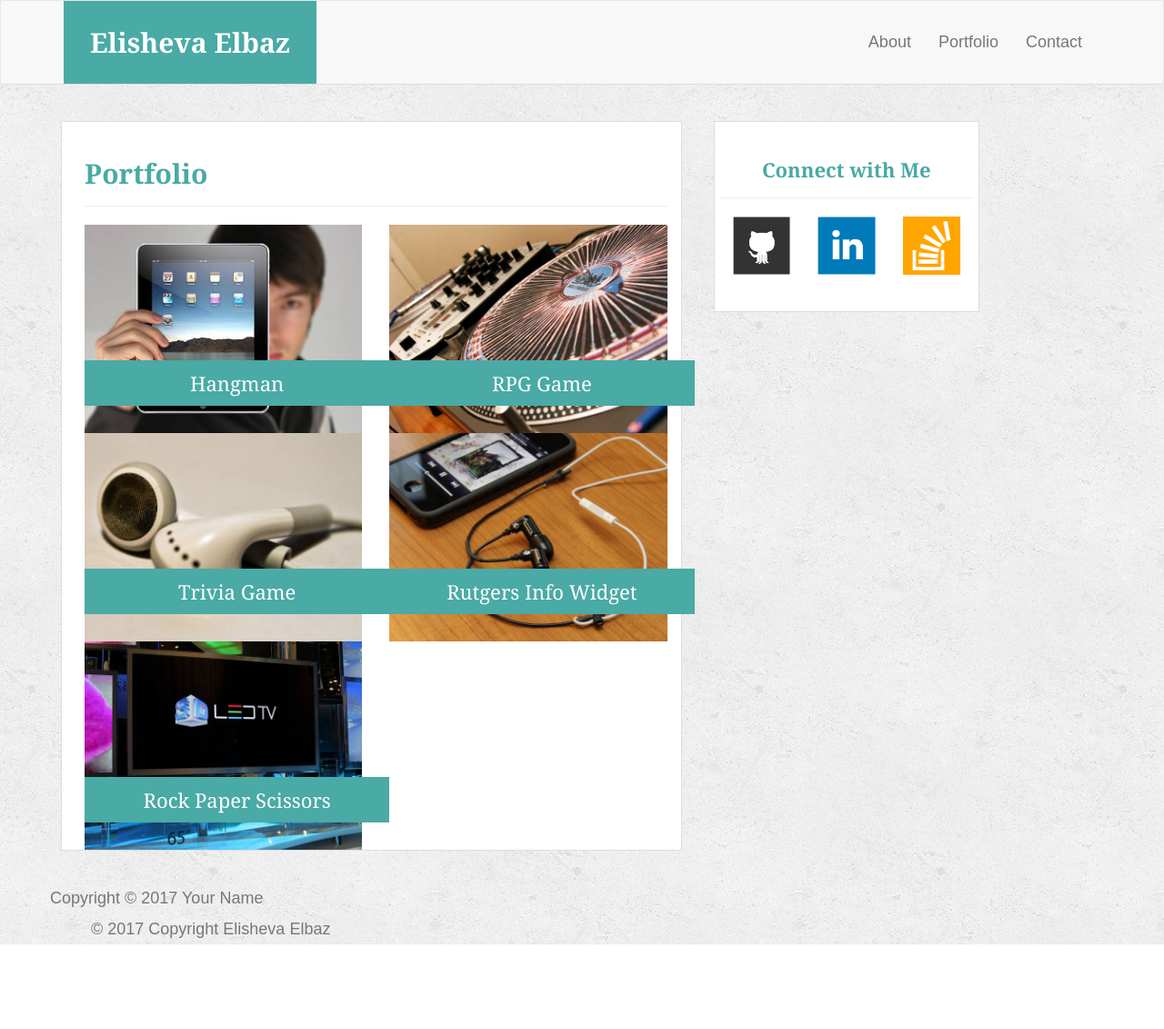
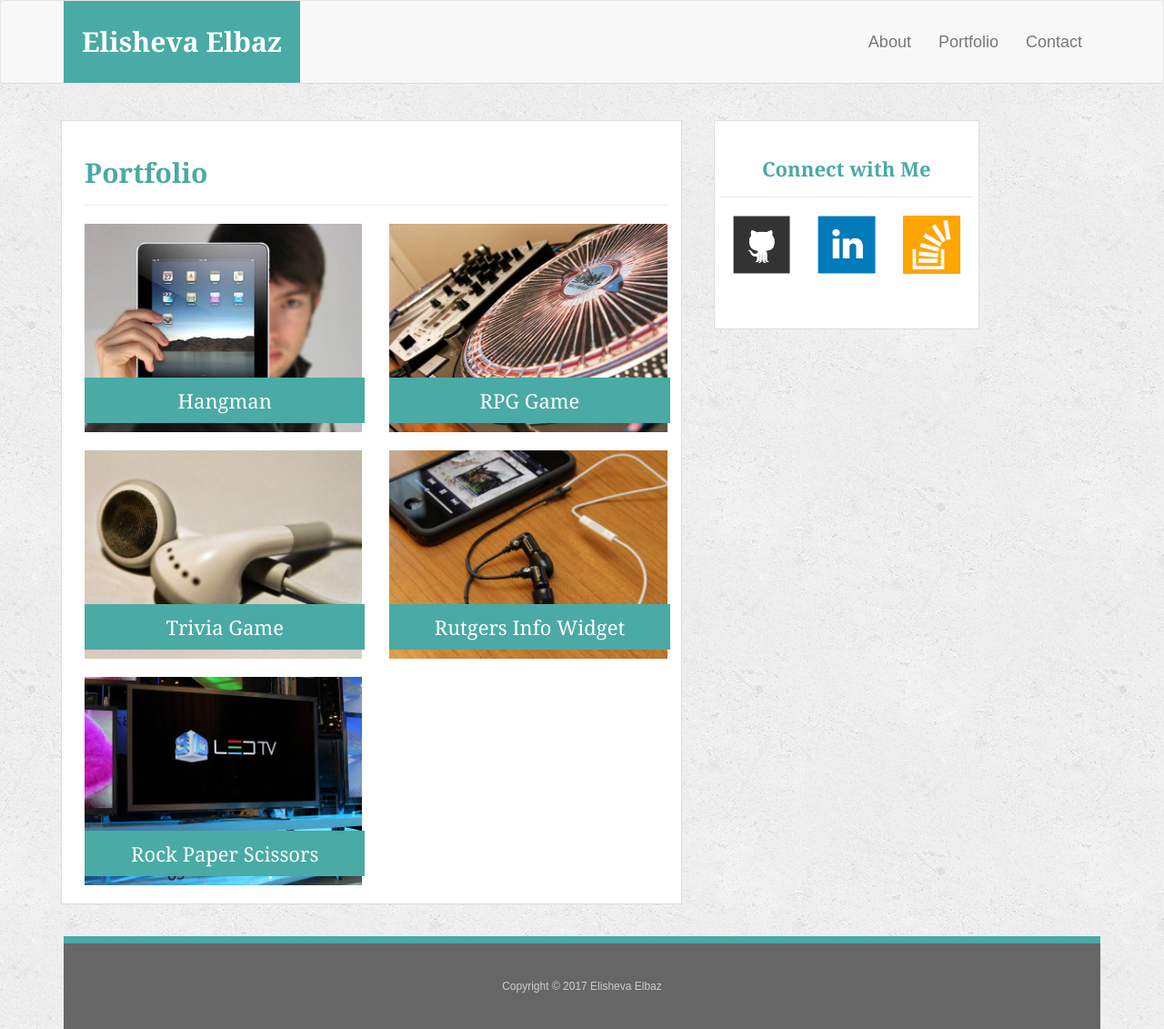
Before and after one commit to elishevaelbaz/Bootstrap-Portfolio, a plain HTML site: page portfolio.html in a window 1280 px wide. Shown: the whole page at 91% size. Before the commit the page ends 1038 px from the top, so only its background shows below. Drawn offline with nearby package versions, Linux system fonts and the light colour scheme.

Commit message:
added footer, captions and styles

```diff
--- a/assets/css/style.css
+++ b/assets/css/style.css
@@ -10,51 +10,35 @@ body {
   box-sizing: border-box;
 }
 
-/* general */
-/*
-.container {
-  width: 100%;
-  max-width: 960px;
-  margin: 0 auto;
-}*/
 
-/*.container{
-  background-color: #fff;
-}*/
 
 .sidebar{
-  /*margin-left:45px;*/
+  margin-left:0px;
   text-align: center;
   border: 1px solid #ddd;
   background-color: #fff;
   padding-left:20px;
   padding-right: 20px;
   padding-bottom:40px;
+  max-width:100%;
 }
 .picture img{
   margin-right: 20px;
 }
 
-/*h1,
-h2,
-h3,
-p {
-  margin-bottom: 20px;
-}*/
 
-/*p:last-child {
-  margin-bottom: 0;
-}*/
 
 .navbar{
   margin-bottom:40px;
   border-bottom:solid 1px #ddd;
 }
 
+
 .navbar-nav{
   padding:20px;
 
 }
+
 
 h1,
 h2,
@@ -73,11 +57,18 @@ h1 {
 
 #name{
 
-  background-color: #4aaaa5;
-  color:white;
-  margin-top:0;
-  margin-bottom:0px;
-  padding:29px;
+  height: 90px;
+  padding-top:0px;
+  padding-left:20px;
+  padding-right:20px;
+  font-family: Georgia, Times, "Times New Roman", serif;
+  font-size: 30px;
+  font-weight: 700;
+  line-height: 90px;
+  color: #fff;
+  text-align: center;
+  text-decoration: none;
+  background: #4aaaa5;
 
 }
 
@@ -88,34 +79,6 @@ h3 {
 
 /* header */
 
-/*#masthead {*/
-  /*position: fixed;*/
-  /*z-index: 99;*/
-  /*width: 100%;*/
-  /*margin: 0 0 30px;*/
-  /*overflow: auto;*/
-  /*color: #fff;*/
-  /*background: #fff;*/
-  /*border-bottom: 2px solid #ccc;*/
-}
-
-/*#logo {*/
-  /*float: left;*/
- /* width: 250px;
-  height: 90px;
-  font-family: Georgia, Times, "Times New Roman", serif;
-  font-size: 30px;
-  font-weight: 700;
-  line-height: 90px;
-  color: #fff;
-  text-align: center;
-  text-decoration: none;
-  background: #4aaaa5;
-}*/
-/*.name{
-  color:white;
-  background-color: #4aaaa5;
-}*/
 /*nav {
   float: right;
   margin-top: 25px;
@@ -131,13 +94,10 @@ h3 {
   border-left: 1px solid #efefef;
 }
 
-nav a:first-child {
-  border-left: 0 none;
-}*/
-
 /* footer */
 
-.footer {
+
+footer {
   padding: 30px 0;
   /*clear: both;*/
   font-size: 12px;
@@ -170,22 +130,6 @@ nav a:first-child {
 }*/
 
 
-
-
-
-/*.social {
-  /*width: 62px;
-  height: 62px;*/
-  /*padding-right:20px;*/
-  /*padding-left:0px;*/
-  /*padding-bottom:40px;*/
-  /*margin-left:5px;*/
-  /*padding-left:0px;*/
-
-  /*margin-top: 8px;*/
-  /*margin-right: 5px;*/
-}*/
-
 #stackoverflow {
   margin-right: 0;
   padding-left:0px;
@@ -195,13 +139,14 @@ nav a:first-child {
 /* main*/
 
 .main-section {
+  max-width:95%;
   margin-left:12px;
   margin-right:35px;
   margin-bottom:35px;
   padding-left:25px;
   background: #fff;
   border: 1px solid #ddd;
-}*
+}
 
 
 /* portfolio page
@@ -224,7 +169,8 @@ nav a:first-child {
   opacity: 0.8;
 }*/
 .img-responsive{
-  position:relative;
+  /*position:relative;*/
+  margin-bottom:20px;
 }
 
 .work h3 {
@@ -239,6 +185,12 @@ nav a:first-child {
   text-align: center;
   background: #4aaaa5;
   border-bottom: 0;
+}
+
+#game{
+  width:92%;
+  margin-left:0%;
+  margin-right:10%;
 }
 /*
 .auth-image {
@@ -288,3 +240,13 @@ input[type=submit] {
   background: #4aaaa5;
   border: 0 none;
 }*/
+
+@media screen and (max-width: 992px) {
+  #connect{
+    text-align: left;
+  }
+  .sidebar{
+    padding-left:5%;
+  }
+
+}
--- a/assets/css/style2.css
+++ /dev/null
@@ -1,13 +0,0 @@
-
-body{
-	background: url("../images/concrete_seamless.png");
-}
-
-.sidebar{
-  margin-left:45px;
-  text-align: center;
-}
-
-.container{
-	/*background-color:orange;*/
-}
--- a/portfolio.html
+++ b/portfolio.html
@@ -12,9 +12,7 @@
 	<nav class="navbar navbar-default">
 		<div class="container">
 				<!-- Brand and toggle get grouped for better mobile display -->
-			<div class="navbar-header">
-				<h1 id="name">Elisheva Elbaz</h1>
-			</div>
+			<div class="navbar-header" id="name">Elisheva Elbaz</div>
 			<ul class="nav navbar-nav navbar-right">
 				<li><a href="index.html">About</a></li>
 				<li><a href="portfolio.html">Portfolio</a></li>
@@ -39,7 +37,7 @@
      		 				<img class="img-responsive" src="assets/images/technics-q-c-640-480-1.jpg" alt="hangman">
      		 			</a>
 
-       			 		<h3>Hangman</h3>
+       			 		<h3 id="game">Hangman</h3>
       				</div>
 
       				<div class="col-xs-6 work">
@@ -48,7 +46,7 @@
      		 			</a>
 
 
-        				<h3>RPG Game</h3>
+        				<h3 id="game">RPG Game</h3>
       				</div>
       			</div>
 
@@ -58,7 +56,7 @@
         					<img class="img-responsive" src="assets/images/technics-q-c-640-480-5.jpg" alt="Trivia Game">
         				</a>
 
-        				<h3>Trivia Game</h3>
+        				<h3 id="game">Trivia Game</h3>
       				</div>
 
       				<div class= "col-xs-6 work">
@@ -66,7 +64,7 @@
         					<img class="img-responsive" src="assets/images/technics-q-c-640-480-7.jpg" alt="Rutgers Info Widget">
         				</a>
 
-        				<h3>Rutgers Info Widget</h3>
+        				<h3 id="game">Rutgers Info Widget</h3>
       				</div>
       			</div>
 
@@ -76,7 +74,7 @@
         				<img class="img-responsive" src="assets/images/technics-q-c-640-480-9.jpg" alt="Rock Paper Scissors">
         				</a>
 
-        				<h3>Rock Paper Scissors</h3>
+        				<h3 id="game">Rock Paper Scissors</h3>
       				</div>
       			</div>
 
@@ -87,7 +85,7 @@
 			<div class="col-xs-12 col-md-3 backgnd sidebar">
 				<div class="row">
 					<div class="page-header">
-  						<h3>Connect with Me</h3>
+  						<h3 id="connect">Connect with Me</h3>
 					</div>
 				</div>
 				<!-- sub rows and sub columns -->
@@ -106,30 +104,19 @@
 
 		</div>
 
-		<div class="row">
-				<div class="col-xs-12 footer">
-					 Copyright &copy; 2017 Your Name
-				</div>
-			</div>
+
 	</div>
 
 	<footer class="page-footer blue center-on-small-only">
-		<div class="container-fluid">
-        	<div class="row">
 
+		<div class="footer-copyright">
+			<div class="container-fluid">
+				Copyright &copy; 2017 Elisheva Elbaz
 
-            	<div class="col-sm-12">
+			</div>
+		</div>
 
-    <!--/.Footer Links-->
-	 <div class="footer-copyright">
-        <div class="container-fluid">
-            © 2017 Copyright Elisheva Elbaz
-        </div>
-    </div>
-</div>
-        </div>
-    </div>
-</footer>
+	</footer>
 
 </body>
 </html>
```
Also changed, not shown: contact.html (+12 -9 lines), index.html (+8 -35 lines).
